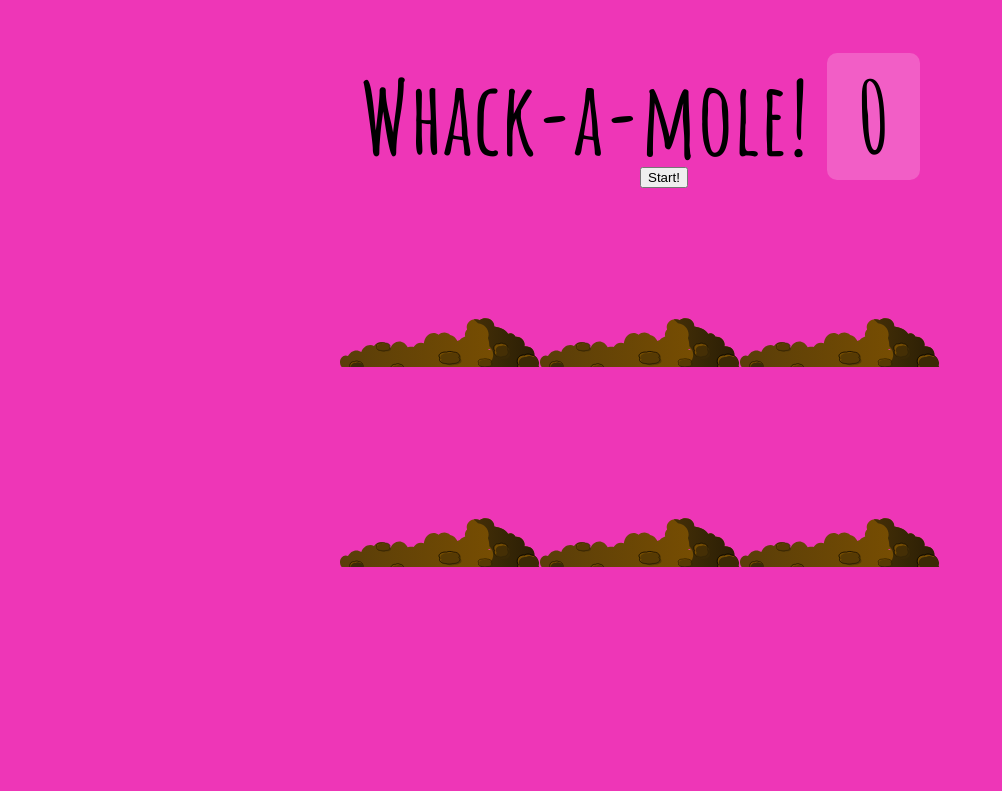
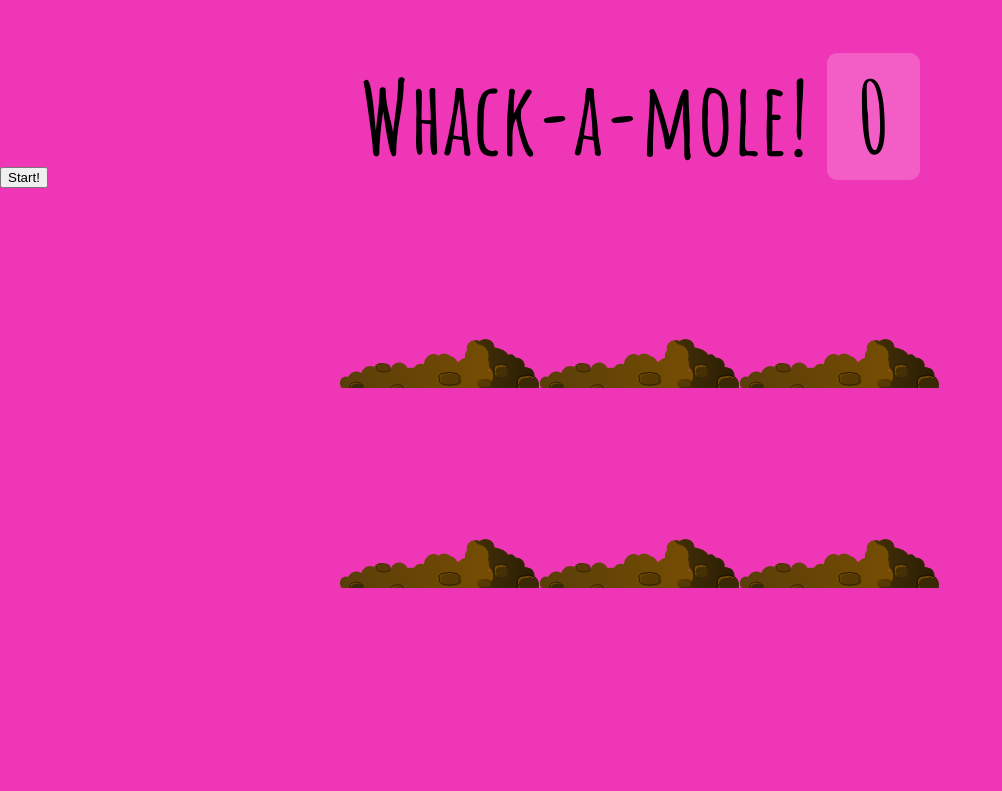
Before and after one commit to mandathompson/Whack-A-Mole, a plain HTML site: page index.html in a window 1280 px wide. Shown: the whole page, without its empty margins (0-1002 px from the left). Drawn offline with Linux system fonts and the light colour scheme.

Commit message:
Update style.css

```diff
--- a/style.css
+++ b/style.css
@@ -67,8 +67,3 @@ html {
   .hole.up .mole {
     top: 0;
   }
-
-  button {
-    position: absolute;
-    left: 50%;
-  }
```
